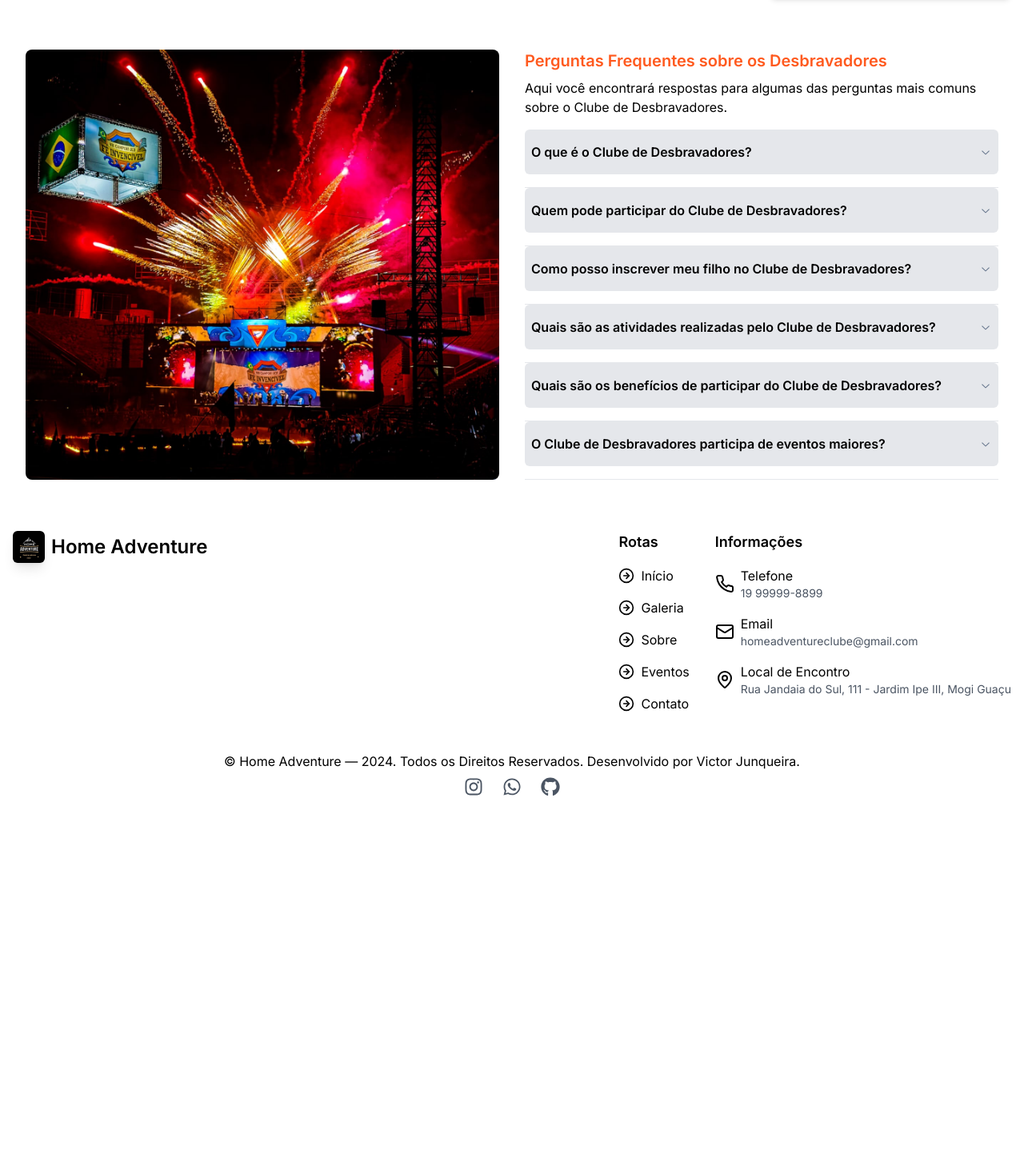
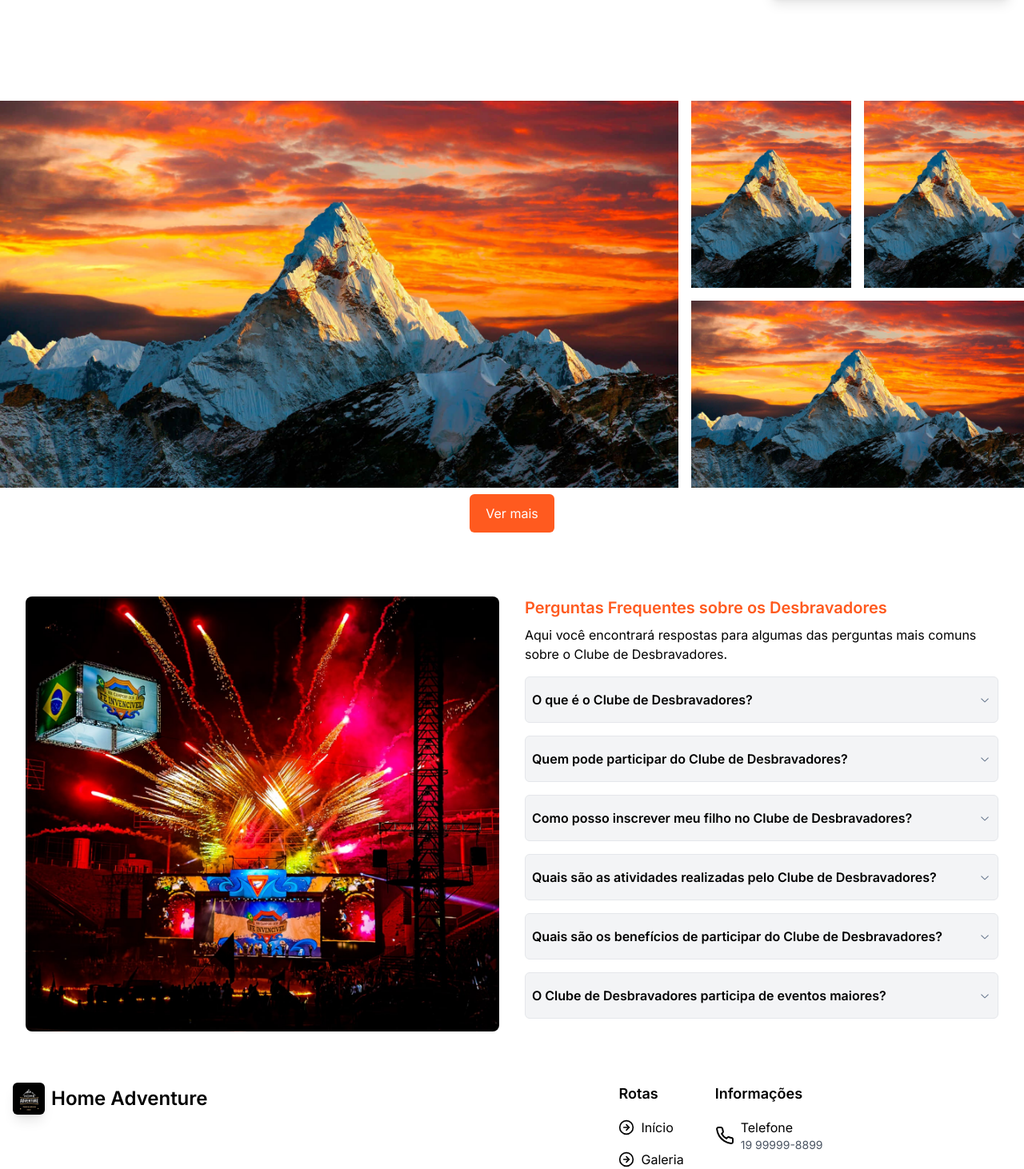
Before and after one commit to VictorJunqueira1/portfolio-desbravadores, a Next.js app: page / in a window 1280 px wide. Shown: the part 2489-3951 px from the top of the page at 80% size. Before the commit the page ends 3565 px from the top, so only its background shows below. Built offline with nearby package versions, Linux system fonts and the light colour scheme.

Commit message:
[feat] Adicionando animações com a biblioteca 'framer-motion' em FAQ, Timeline e Widget, adicionando a seção de galeria.

```diff
--- a/src/app/page.tsx
+++ b/src/app/page.tsx
@@ -8,6 +8,7 @@ import { Timeline } from "@/components/Timeline";
 import Widget from "@/components/Widget";
 import FooterMain from "@/components/Footer";
 import Image from "next/image";
+import Gallery from "@/components/Gallery";
 
 const Page = () => {
   return (
@@ -27,6 +28,11 @@ const Page = () => {
         <div className="mx-auto max-w-7xl px-10 xl:px-0 mb-12">
           <Timeline />
           <Widget />
+        </div>
+        <div className="w-full">
+          <Gallery />
+        </div>
+        <div className="mx-auto max-w-7xl px-10 xl:px-0 mb-12">
           <FAQ />
           <FooterMain />
         </div>
--- a/src/components/AdventureSection.tsx
+++ b/src/components/AdventureSection.tsx
@@ -49,7 +49,7 @@ const AdventureSection: React.FC<AdventureSectionProps> = ({ title, subtitle, de
     }, [foundationDate]);
 
     return (
-        <div className='h-full bg-white mx-auto max-w-[1400px] px-4 py-24 sm:px-6 lg:px-8' id='about'>
+        <div className='h-full bg-white mx-auto max-w-[1400px] px-4 py-24 sm:px-6 lg:px-8' id="about">
             <div className="grid grid-cols-1 xl:grid-cols-2 gap-8">
                 <div className="space-y-12">
                     <h3 className="text-2xl font-semibold text-orange-600">{title}</h3>
--- a/src/components/FAQ.tsx
+++ b/src/components/FAQ.tsx
@@ -1,10 +1,5 @@
-import {
-    Accordion,
-    AccordionContent,
-    AccordionItem,
-    AccordionTrigger,
-} from "@/components/ui/accordion"
-
+import { motion } from "framer-motion";
+import { Accordion, AccordionContent, AccordionItem, AccordionTrigger } from "@/components/ui/accordion";
 import Image from "next/image";
 
 interface FAQItem {
@@ -15,34 +10,49 @@ interface FAQItem {
 const faqItems: FAQItem[] = [
     {
         question: "O que é o Clube de Desbravadores?",
-        answer: "O Clube de Desbravadores é uma organização para jovens com idades entre 10 e 15 anos, promovida pela Igreja Adventista do Sétimo Dia. O clube se dedica a ajudar os jovens a desenvolver habilidades práticas, fortalecer seu caráter e explorar o mundo ao seu redor através de atividades ao ar livre, projetos de serviço comunitário e aprendizado em diversas áreas.",
+        answer: "O Clube de Desbravadores é uma organização para jovens com idades entre 10 e 15 anos, promovida pela Igreja Adventista do Sétimo Dia...",
     },
     {
         question: "Quem pode participar do Clube de Desbravadores?",
-        answer: "Qualquer jovem com idades entre 10 e 15 anos pode se tornar um desbravador, independentemente de sua religião ou crenças. O clube está aberto a todos que desejam participar das atividades e aprender com os programas oferecidos.",
+        answer: "Qualquer jovem com idades entre 10 e 15 anos pode se tornar um desbravador, independentemente de sua religião ou crenças...",
     },
     {
         question: "Como posso inscrever meu filho no Clube de Desbravadores?",
-        answer: "Para inscrever seu filho, entre em contato com o clube de desbravadores mais próximo. Você pode encontrar informações de contato no site da Igreja Adventista local ou perguntar na igreja adventista mais próxima. Geralmente, há um formulário de inscrição e uma pequena taxa de adesão.",
+        answer: "Para inscrever seu filho, entre em contato com o clube de desbravadores mais próximo...",
     },
     {
         question: "Quais são as atividades realizadas pelo Clube de Desbravadores?",
-        answer: "O clube oferece uma ampla gama de atividades, incluindo: Acampamentos e caminhadas, estudos da natureza e habilidades de sobrevivência, projetos de serviço comunitário, artes e ofícios, esportes e recreação, atividades espirituais e desenvolvimento pessoal",
+        answer: "O clube oferece uma ampla gama de atividades, incluindo: Acampamentos e caminhadas, estudos da natureza...",
     },
     {
         question: "Quais são os benefícios de participar do Clube de Desbravadores?",
-        answer: "Os desbravadores desenvolvem habilidades práticas, aprendem a trabalhar em equipe, ganham autoconfiança e fazem novos amigos. Além disso, eles participam de atividades que promovem o crescimento pessoal e espiritual.",
+        answer: "Os desbravadores desenvolvem habilidades práticas, aprendem a trabalhar em equipe, ganham autoconfiança e fazem novos amigos...",
     },
     {
         question: "O Clube de Desbravadores participa de eventos maiores?",
-        answer: "Sim, além das atividades locais, os desbravadores frequentemente participam de eventos regionais, nacionais e até internacionais, como camporis, que são grandes encontros de desbravadores cheios de aventuras, aprendizado e diversão.",
+        answer: "Sim, além das atividades locais, os desbravadores frequentemente participam de eventos regionais, nacionais e até internacionais...",
     }
 ];
+
+const faqItemVariants = {
+    hidden: { opacity: 0, y: 50 },
+    visible: { opacity: 1, y: 0, transition: { duration: 1 } }
+};
 
 export default function Widget() {
     return (
         <div className="flex flex-col lg:flex-row p-4 md:p-6 lg:p-8 bg-background space-y-6 lg:space-y-0 lg:space-x-8" id="faq">
-            <div className="relative flex-1 min-h-[300px] lg:min-h-0">
+            {/* Imagem lateral */}
+            <motion.div
+                className="relative flex-1 min-h-[300px] lg:min-h-0"
+                initial="hidden"
+                whileInView="visible"
+                viewport={{ once: true, amount: 0.3 }}
+                variants={{
+                    hidden: { opacity: 0, x: -50 },
+                    visible: { opacity: 1, x: 0, transition: { duration: 1 } }
+                }}
+            >
                 <Image
                     fill
                     src="/images/campori-pic.jpg"
@@ -50,23 +60,48 @@ export default function Widget() {
                     className="rounded-lg object-cover"
                     sizes="(max-width: 768px) 100vw, (min-width: 769px) 50vw"
                 />
-            </div>
-            <div className="flex-1">
+            </motion.div>
+
+            {/* Conteúdo do FAQ */}
+            <motion.div
+                className="flex-1"
+                initial="hidden"
+                whileInView="visible"
+                viewport={{ once: true, amount: 0.3 }}
+                variants={{
+                    hidden: { opacity: 0, x: 50 },
+                    visible: { opacity: 1, x: 0, transition: { duration: 1 } }
+                }}
+            >
                 <h2 className="text-xl font-semibold text-orange-500">Perguntas Frequentes sobre os Desbravadores</h2>
                 <p className="text-muted-foreground mt-2">
                     Aqui você encontrará respostas para algumas das perguntas mais comuns sobre o Clube de Desbravadores.
                 </p>
+
+                {/* Accordion com animação para cada item */}
                 <div className="mt-4">
                     <Accordion type="single" collapsible>
                         {faqItems.map((item, index) => (
-                            <AccordionItem key={index} value={`item-${index}`}>
-                                <AccordionTrigger className="border-none bg-gray-200 rounded-md mb-4 font-semibold px-2">{item.question}</AccordionTrigger>
-                                <AccordionContent className="text-gray-600 text-base">{item.answer}</AccordionContent>
-                            </AccordionItem>
+                            <motion.div
+                                key={index}
+                                initial="hidden"
+                                whileInView="visible"
+                                viewport={{ once: true, amount: 0.6 }}
+                                variants={faqItemVariants}
+                            >
+                                <AccordionItem value={`item-${index}`}>
+                                    <AccordionTrigger className="border bg-gray-100 rounded-md mb-4 border-gray-200 font-semibold px-2">
+                                        {item.question}
+                                    </AccordionTrigger>
+                                    <AccordionContent className="text-gray-600 text-base">
+                                        {item.answer}
+                                    </AccordionContent>
+                                </AccordionItem>
+                            </motion.div>
                         ))}
                     </Accordion>
                 </div>
-            </div>
+            </motion.div>
         </div>
     );
 }
--- /dev/null
+++ b/src/components/Gallery.tsx
@@ -0,0 +1,58 @@
+import Link from 'next/link';
+import React from 'react';
+
+const images = [
+  '/images/mountain.jpg', // Imagem da esquerda
+  '/images/mountain.jpg', // Primeira imagem no topo à direita
+  '/images/mountain.jpg', // Segunda imagem no topo à direita
+  '/images/mountain.jpg', // Imagem inferior à direita
+];
+
+const Gallery: React.FC = () => {
+  return (
+    <section className="flex flex-col items-center justify-center py-12" id='gallery'>
+      <div className="grid grid-cols-1 md:grid-cols-3 gap-4 w-full">
+        {/* Imagem ocupando toda a coluna esquerda */}
+        <div className="col-span-2">
+          <img
+            src={images[0]}
+            alt="Image 1"
+            className="object-cover w-full h-full"
+          />
+        </div>
+
+        {/* Imagens da direita */}
+        <div className="grid grid-rows-2 gap-4">
+          <div className="grid grid-cols-2 gap-4">
+            <img
+              src={images[1]}
+              alt="Image 2"
+              className="object-cover w-full h-full"
+            />
+            <img
+              src={images[2]}
+              alt="Image 3"
+              className="object-cover w-full h-full"
+            />
+          </div>
+          <div>
+            <img
+              src={images[3]}
+              alt="Image 4"
+              className="object-cover w-full h-full"
+            />
+          </div>
+        </div>
+      </div>
+      <Link href={"gallery"}>
+        <button
+          className='mt-2 bg-orange-500 hover:bg-orange-600 rounded-md hover:scale-110 duration-300 transition px-5 py-3 text-white'
+        >
+          Ver mais
+        </button>
+      </Link>
+    </section>
+  );
+};
+
+export default Gallery;
--- a/src/components/NavigationMenu.tsx
+++ b/src/components/NavigationMenu.tsx
@@ -25,7 +25,7 @@ import {
 const components = [
     { title: "Início", href: "#home", description: "Volte ao início da página." },
     { title: "Sobre", href: "#about", description: "Conheça mais sobre a história do clube." },
-    { title: "Galeria", href: "#galery", description: "Confira fotos dos momentos mais marcantes vividos do nosso clube." },
+    { title: "Galeria", href: "#gallery", description: "Confira fotos dos momentos mais marcantes vividos do nosso clube." },
     { title: "Contato", href: "#contact", description: "Entre em contato com um de nossos diretores." }
 ]
 
--- a/src/components/Timeline.tsx
+++ b/src/components/Timeline.tsx
@@ -73,7 +73,7 @@ export function Timeline({ items = defaultTimelineItems }: TimelineProps) {
                         id={`timeline-item-${index}`}
                         initial={{ opacity: 0, y: 20 }}
                         animate={{ opacity: isInView ? 1 : 0, y: isInView ? 0 : 20 }}
-                        transition={{ duration: 0.9, delay: index * 0.2 }}
+                        transition={{ duration: 1, delay: index * 0.5 }}
                     >
                         <FlowbiteTimeline.Item>
                             <div className="relative">
--- a/src/components/ui/accordion.tsx
+++ b/src/components/ui/accordion.tsx
@@ -14,7 +14,7 @@ const AccordionItem = React.forwardRef<
 >(({ className, ...props }, ref) => (
   <AccordionPrimitive.Item
     ref={ref}
-    className={cn("border-b", className)}
+    className={cn("", className)}
     {...props}
   />
 ))
```
Also changed, not shown: src/components/Widget.tsx (+27 -11 lines).
